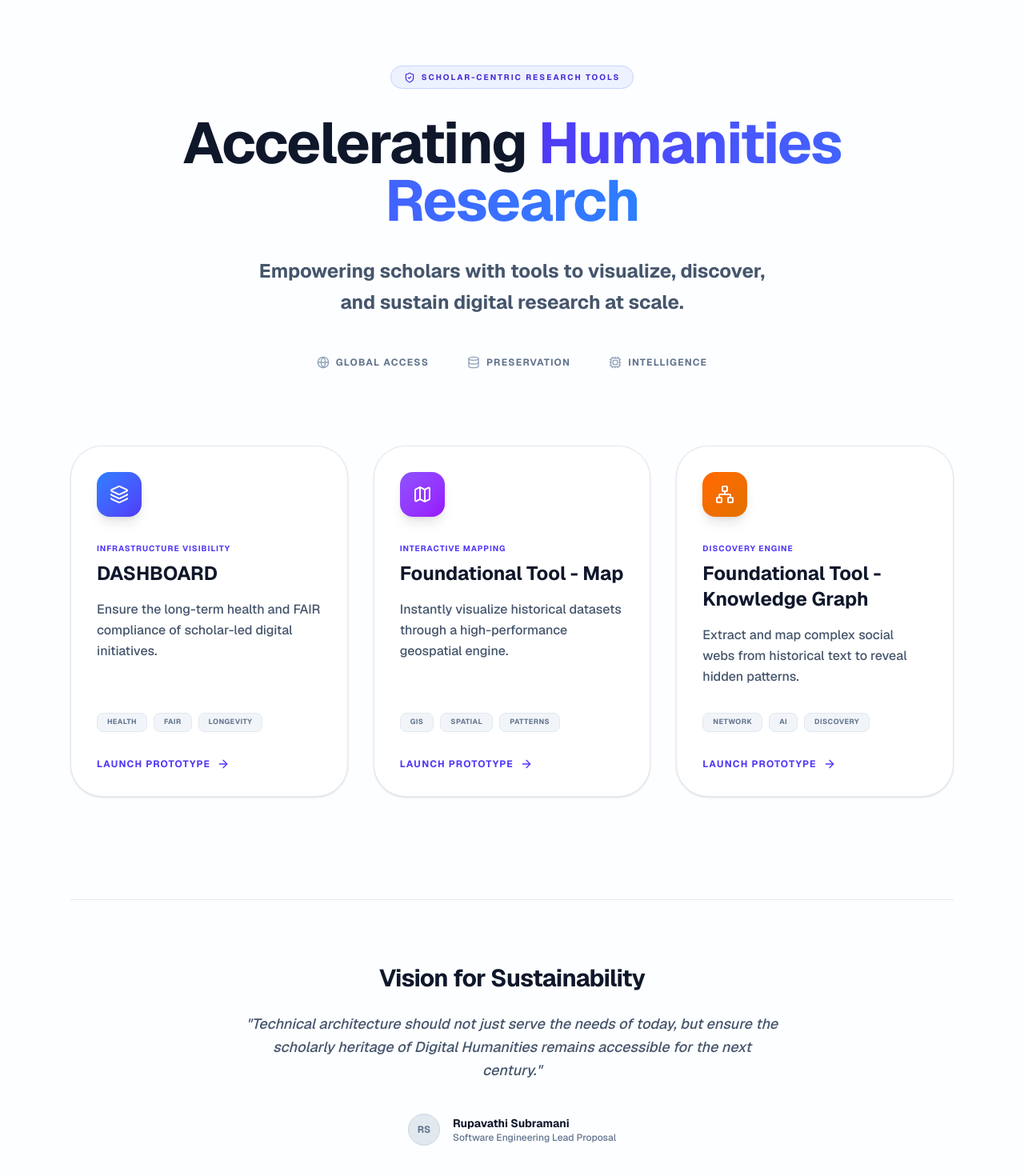
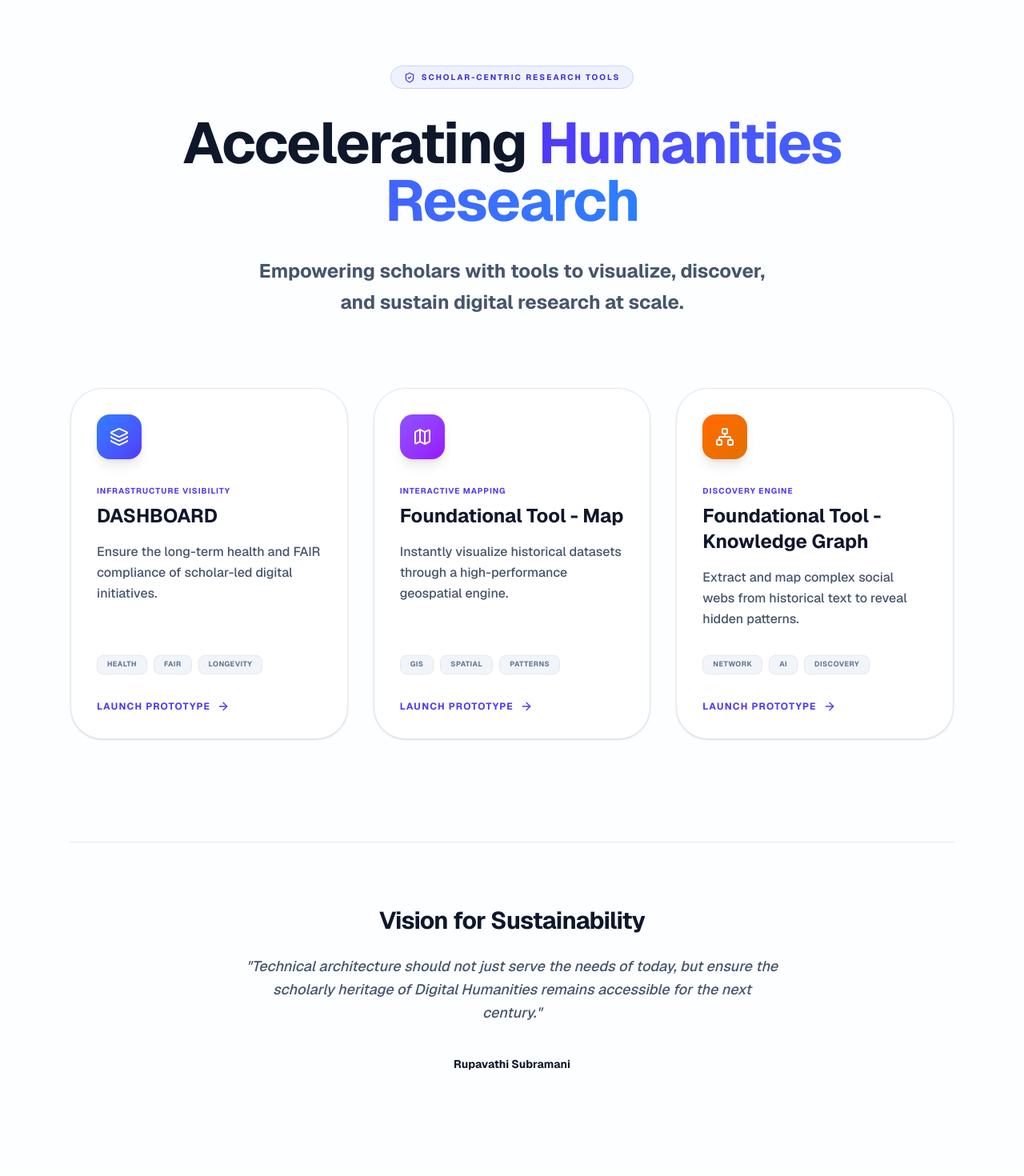
Before and after one commit to rupavathis/my-portfolio, a Next.js app: page /proposals in a window 1280 px wide. Shown: the part 46-1516 px from the top of the page at 80% size. Built offline with nearby package versions, Linux system fonts and the light colour scheme.

Commit message:
Streamline UI text and fix SSR mounting issues in Knowledge Graph

```diff
--- a/src/app/knowledge-graph/page.tsx
+++ b/src/app/knowledge-graph/page.tsx
@@ -33,6 +33,7 @@ export default function KnowledgeGraphPage() {
   const [selectedNode, setSelectedNode] = useState<any>(null);
   const [isProcessing, setIsProcessing] = useState(false);
   const [hasProcessed, setHasProcessed] = useState(false);
+  const [mounted, setMounted] = useState(false);
   const [containerSize, setContainerSize] = useState({ width: 1000, height: 600 });
   const [pulseTime, setPulseTime] = useState(0);
   const [copied, setCopied] = useState(false);
@@ -44,6 +45,7 @@ export default function KnowledgeGraphPage() {
   const nodeColors = useMemo(() => COLORS, []);
 
   useEffect(() => {
+    setMounted(true);
     let animationFrame: number;
     const animate = (time: number) => {
       setPulseTime(time / 200);
@@ -103,6 +105,8 @@ export default function KnowledgeGraphPage() {
       ) : part
     );
   };
+
+  if (!mounted) return null;
 
   return (
     <div className="min-h-screen bg-[#FDFEFF] text-slate-900 font-sans p-6 md:p-10">
--- a/src/app/proposals/page.tsx
+++ b/src/app/proposals/page.tsx
@@ -48,7 +48,7 @@ export default function ProposalsPage() {
       <main className="max-w-6xl mx-auto px-6 py-20 md:py-32">
 
         {/* HERO SECTION */}
-        <section className="mb-24">
+        <section className="mb-10">
           <motion.div
             initial={{ opacity: 0, y: 20 }}
             animate={{ opacity: 1, y: 0 }}
@@ -63,12 +63,6 @@ export default function ProposalsPage() {
             <p className="text-2xl text-slate-600 font-bold max-w-2xl leading-relaxed mb-12">
               Empowering scholars with tools to visualize, discover, and sustain digital research at scale.
             </p>
-
-            <div className="flex gap-12 text-slate-400">
-               <div className="flex items-center gap-2"><Globe className="w-4 h-4" /> <span className="text-xs font-bold uppercase tracking-widest text-slate-500">Global Access</span></div>
-               <div className="flex items-center gap-2"><Database className="w-4 h-4" /> <span className="text-xs font-bold uppercase tracking-widest text-slate-500">Preservation</span></div>
-               <div className="flex items-center gap-2"><Cpu className="w-4 h-4" /> <span className="text-xs font-bold uppercase tracking-widest text-slate-500">Intelligence</span></div>
-            </div>
           </motion.div>
         </section>
 
@@ -120,10 +114,8 @@ export default function ProposalsPage() {
                 "Technical architecture should not just serve the needs of today, but ensure the scholarly heritage of Digital Humanities remains accessible for the next century."
               </p>
               <div className="flex justify-center items-center gap-4">
-                 <div className="w-10 h-10 rounded-full bg-slate-200 flex items-center justify-center font-bold text-slate-500 text-xs border border-slate-300">RS</div>
                  <div className="text-left">
                     <div className="text-sm font-bold text-slate-900">Rupavathi Subramani</div>
-                    <div className="text-xs text-slate-500 font-medium">Software Engineering Lead Proposal</div>
                  </div>
               </div>
            </div>
```
